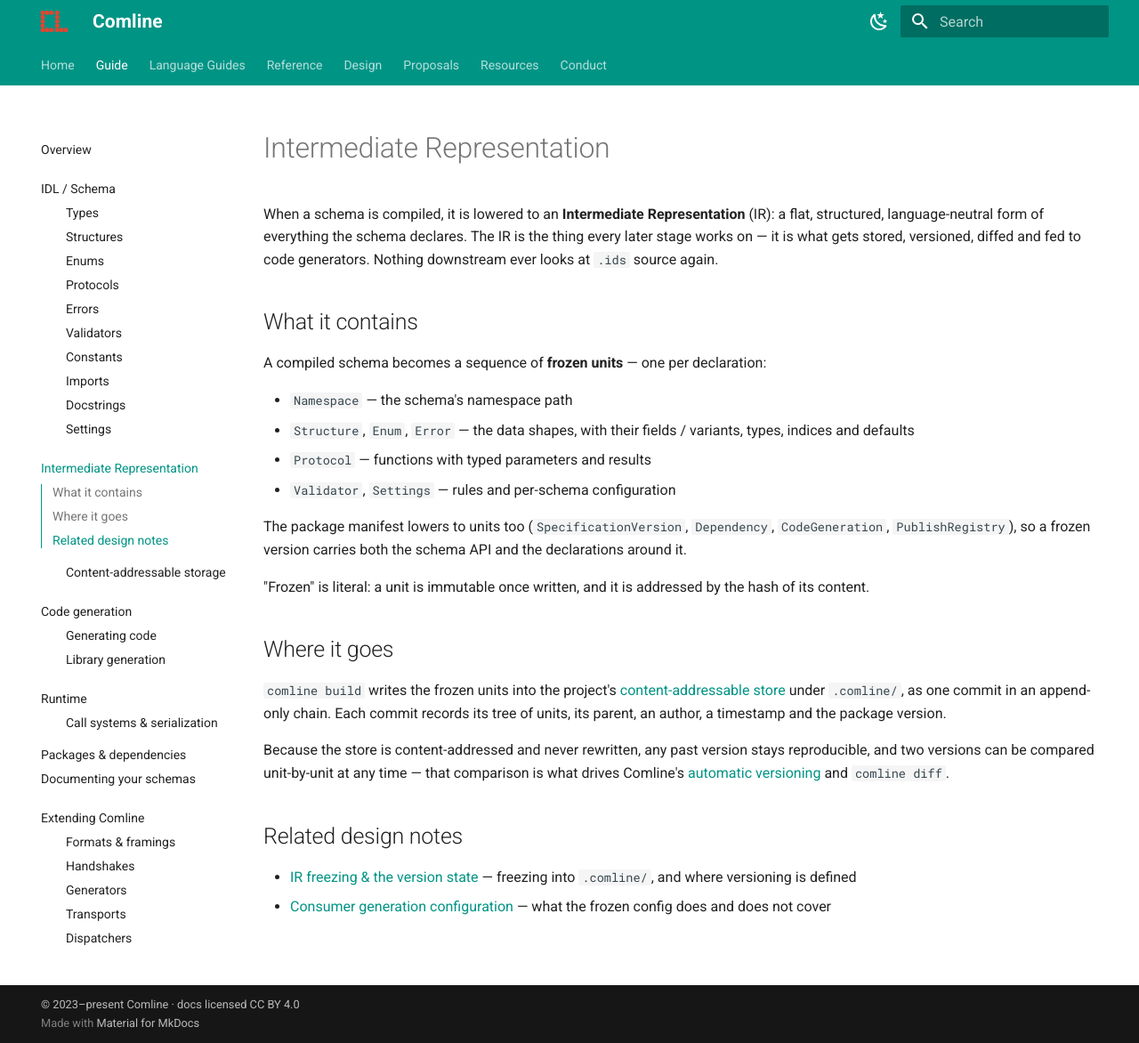
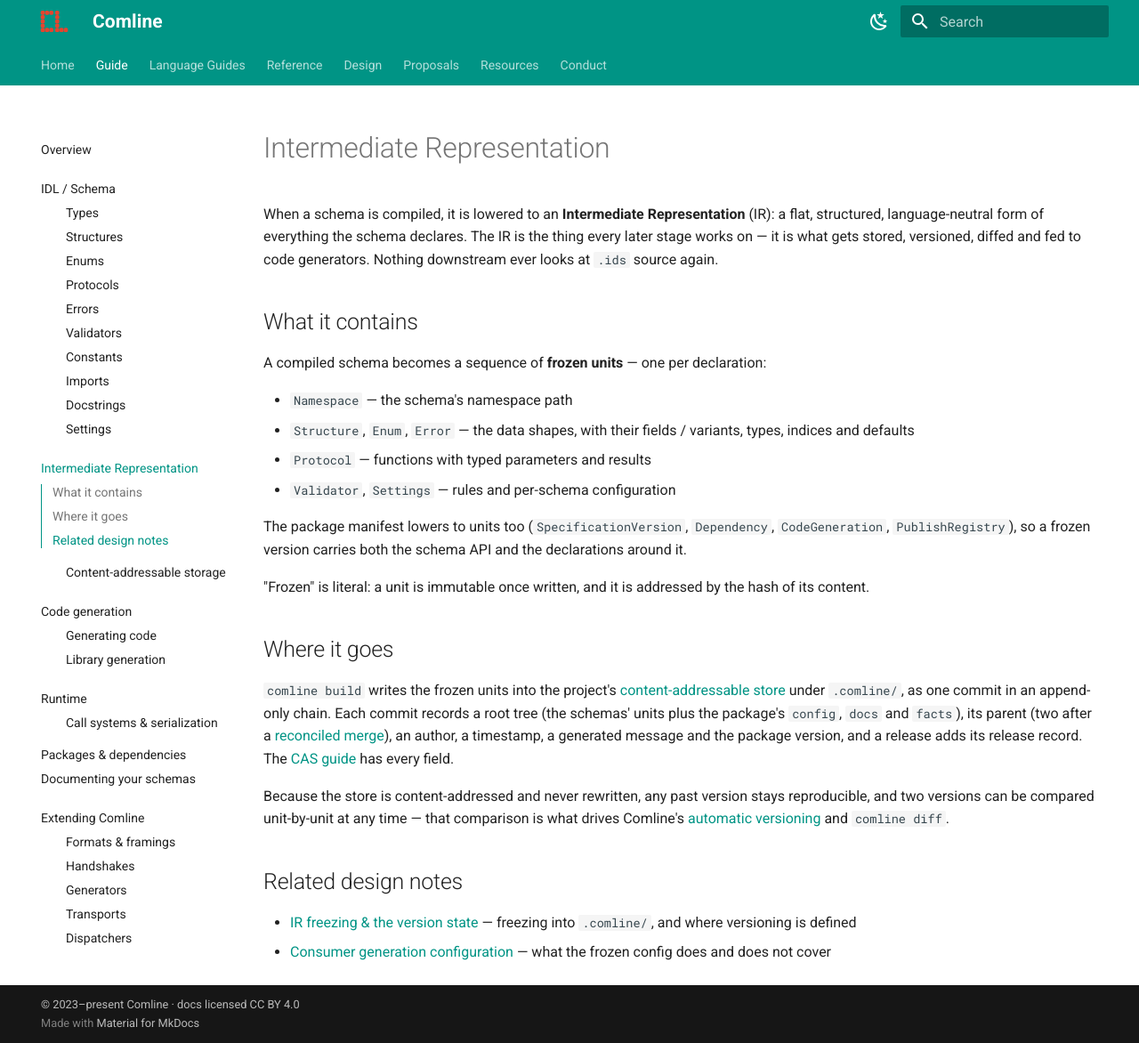
Before and after one commit to ComlineProject/docs, an MkDocs documentation site: the page built from docs/docs/guide/ir/index.md, in a window 1280 px wide and 1172 px high. Shown: the whole window at 89% size. Built offline with MkDocs 1.6.1 and Material for MkDocs 9.7.7, drawn with Linux system fonts in a browser that asks for light colours; the version menu is left out.

Commit message:
guide: list what a commit records, as the CAS guide does (cli#118)

```diff
--- a/docs/docs/guide/ir/index.md
+++ b/docs/docs/guide/ir/index.md
@@ -27,8 +27,11 @@
 
 `comline build` writes the frozen units into the project's
 [content-addressable store](cas.md) under `.comline/`, as one commit in an
-append-only chain. Each commit records its tree of units, its parent, an author,
-a timestamp and the package version.
+append-only chain. Each commit records a root tree (the schemas' units plus the
+package's `config`, `docs` and `facts`), its parent (two after a
+[reconciled merge](cas.md#branches)), an author, a timestamp, a generated
+message and the package version, and a release adds its release record. The
+[CAS guide](cas.md) has every field.
 
 Because the store is content-addressed and never rewritten, any past version
 stays reproducible, and two versions can be compared unit-by-unit at any time —
```
